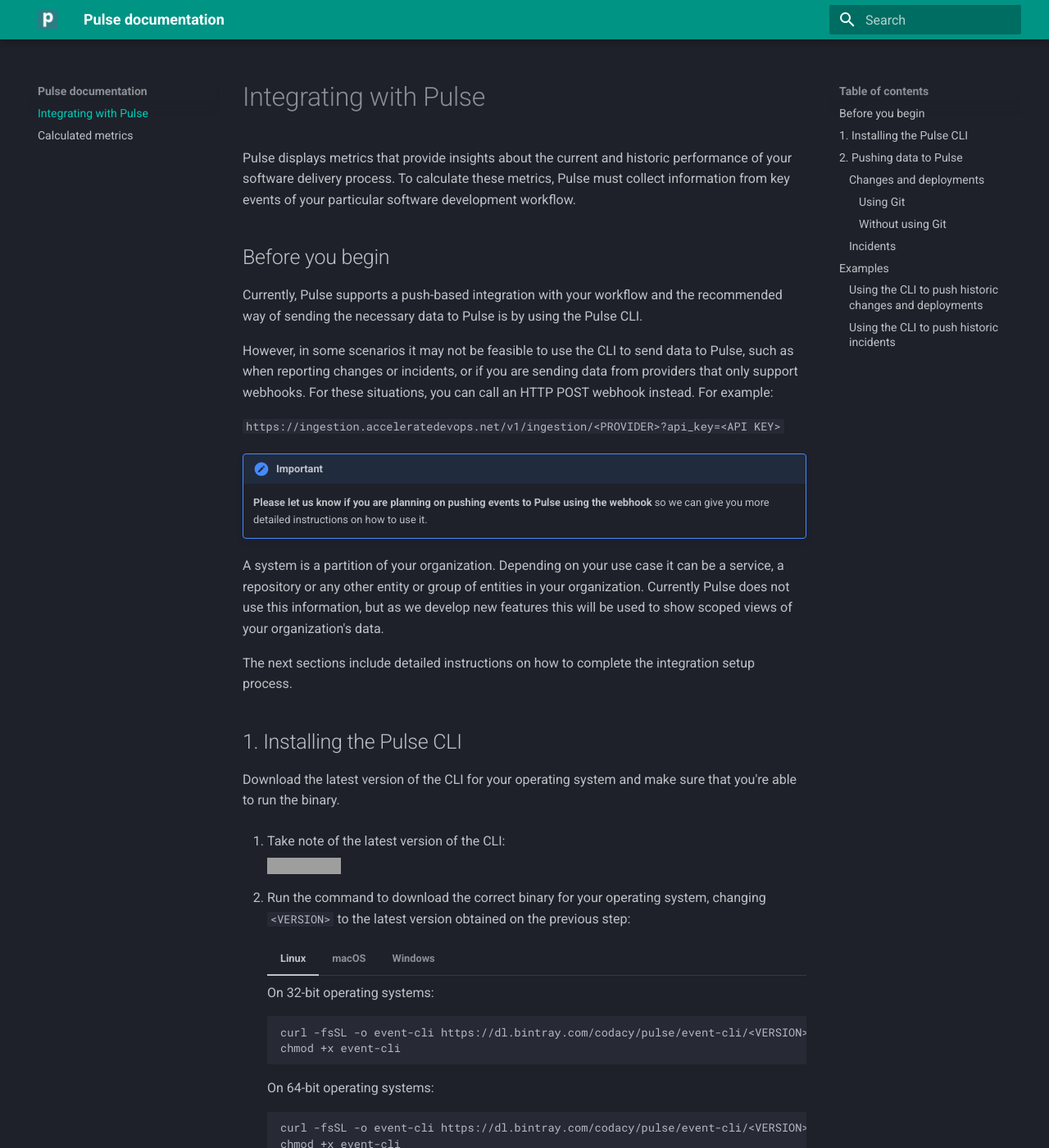
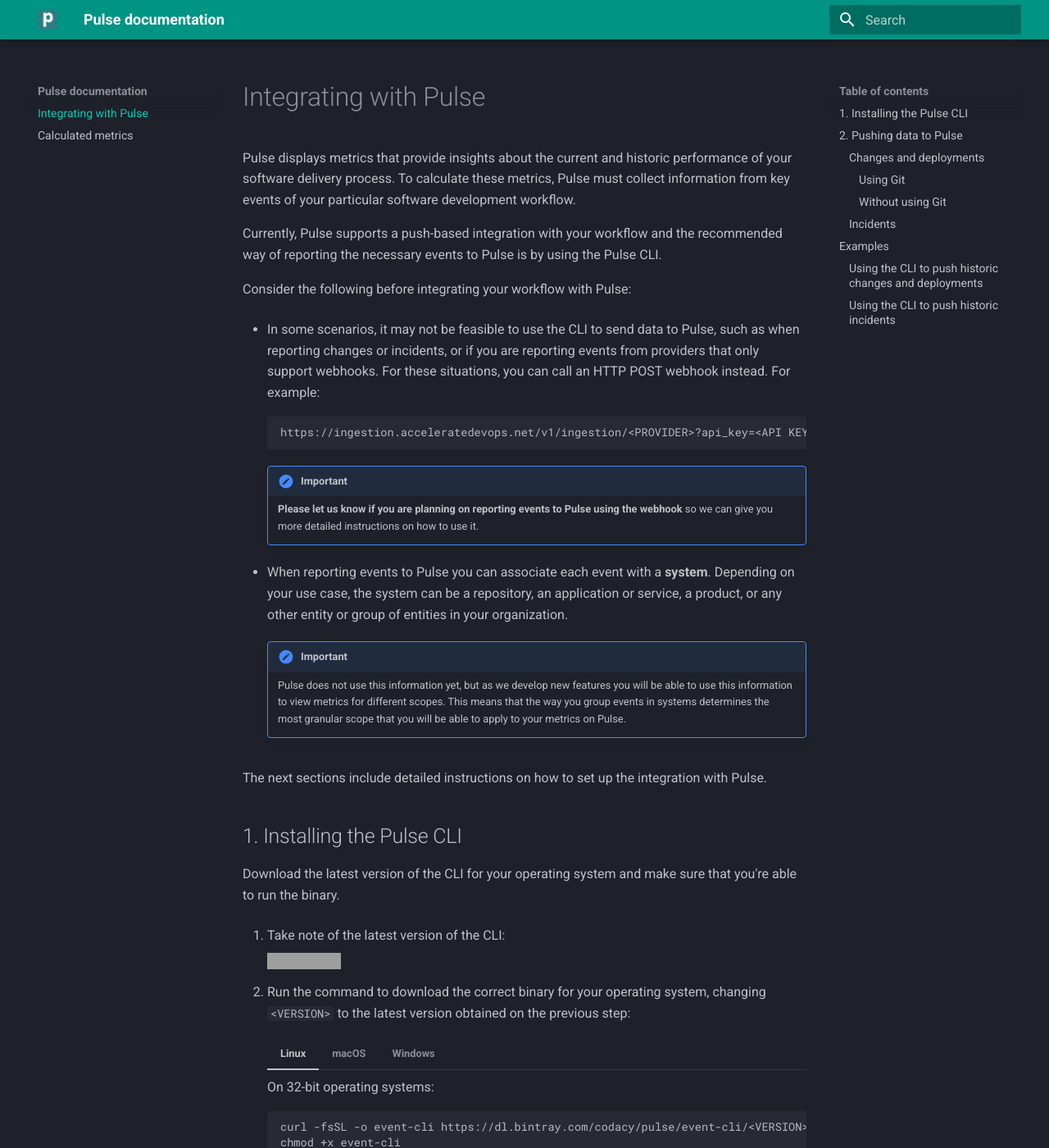
Before and after one commit to codacy/pulse-user-docs, an MkDocs documentation site: the page built from docs/index.md, in a window 1280 px wide and 1400 px high. Shown: the whole window at 82% size. Built offline with MkDocs 1.6.1 and Material for MkDocs 9.7.7, drawn with Linux system fonts in a browser that asks for light colours; grey boxes are pictures that could not be loaded.

Commit message:
edit: Rewrite intro to introduce concept of system

````diff
--- a/docs/index.md
+++ b/docs/index.md
@@ -2,21 +2,25 @@
 
 Pulse displays metrics that provide insights about the current and historic performance of your software delivery process. To calculate these metrics, Pulse must collect information from key events of your particular software development workflow.
 
-## Before you begin
+Currently, Pulse supports a push-based integration with your workflow and the recommended way of reporting the necessary events to Pulse is by using the Pulse CLI.
 
-Currently, Pulse supports a push-based integration with your workflow and the recommended way of sending the necessary data to Pulse is by using the Pulse CLI.
+Consider the following before integrating your workflow with Pulse:
 
-However, in some scenarios it may not be feasible to use the CLI to send data to Pulse, such as when reporting changes or incidents, or if you are sending data from providers that only support webhooks. For these situations, you can call an HTTP POST webhook instead. For example:
+-   In some scenarios, it may not be feasible to use the CLI to send data to Pulse, such as when reporting changes or incidents, or if you are reporting events from providers that only support webhooks. For these situations, you can call an HTTP POST webhook instead. For example:
 
-`https://ingestion.acceleratedevops.net/v1/ingestion/<PROVIDER>?api_key=<API KEY>`
+    ```test
+    https://ingestion.acceleratedevops.net/v1/ingestion/<PROVIDER>?api_key=<API KEY>
+    ```
 
-!!! important
-    **Please let us know if you are planning on pushing events to Pulse using the webhook** so we can give you more detailed instructions on how to use it.
+    !!! important
+        **Please let us know if you are planning on reporting events to Pulse using the webhook** so we can give you more detailed instructions on how to use it.
 
-<!-- TODO Best place to introduce and describe the concept of system? -->
-A system is a partition of your organization. Depending on your use case it can be a service, a repository or any other entity or group of entities in your organization. Currently Pulse does not use this information, but as we develop new features this will be used to show scoped views of your organization's data.
+-   When reporting events to Pulse you can associate each event with a **system**. Depending on your use case, the system can be a repository, an application or service, a product, or any other entity or group of entities in your organization.
 
-The next sections include detailed instructions on how to complete the integration setup process.
+    !!! important
+        Pulse does not use this information yet, but as we develop new features you will be able to use this information to view metrics for different scopes. This means that the way you group events in systems determines the most granular scope that you will be able to apply to your metrics on Pulse.
+
+The next sections include detailed instructions on how to set up the integration with Pulse.
 
 ## 1. Installing the Pulse CLI
 
````
